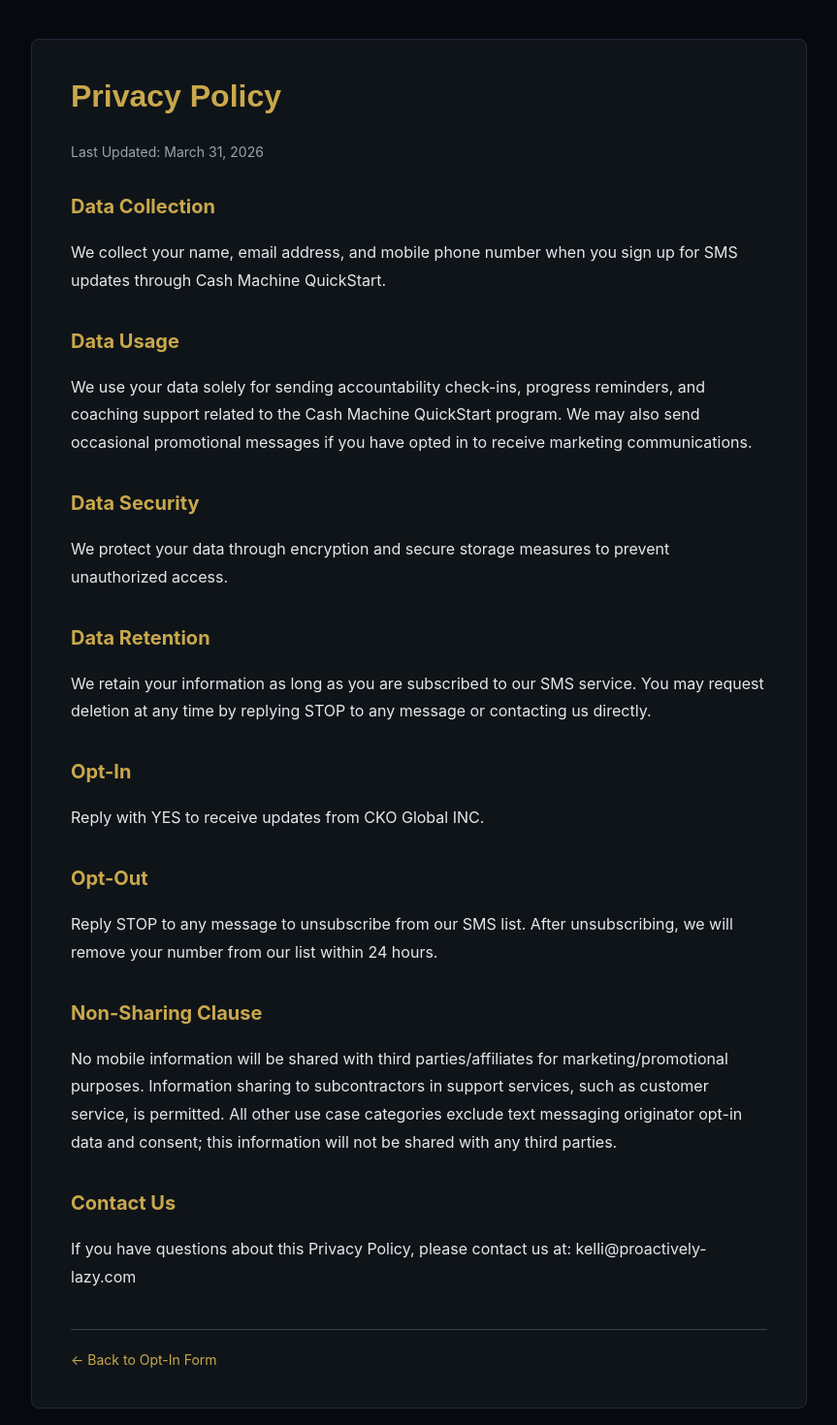
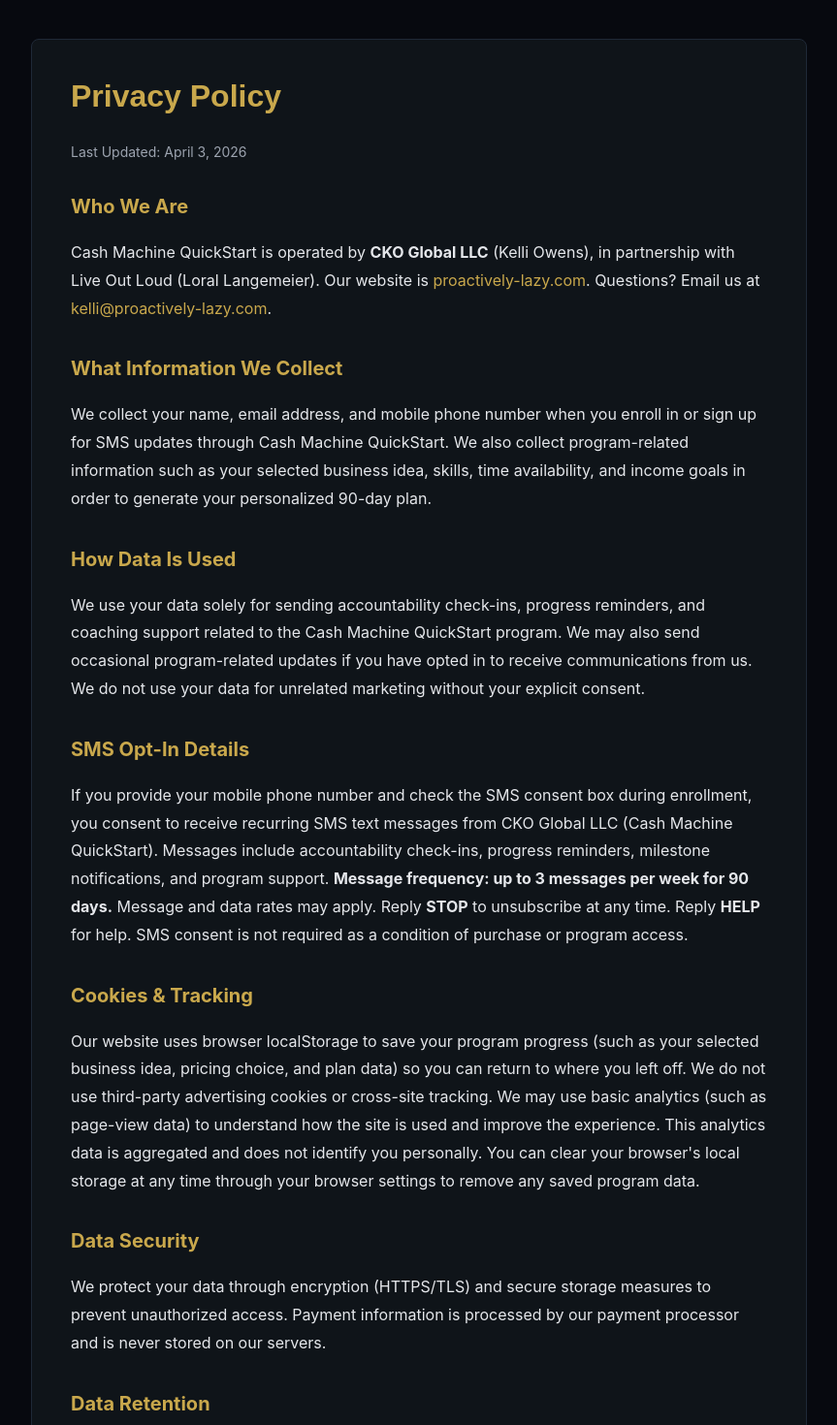
Before and after one commit to CKOGlobal/CashMachineQuickstart, a React (Vite) app: page /privacy in a window 1280 px wide. Shown: the top 1470 px of the page at 97% size, without its empty margins (208-1071 px from the left). Built offline with nearby package versions, Linux system fonts and the light colour scheme.

Commit message:
Add files via upload

```diff
--- a/src/Privacy.jsx
+++ b/src/Privacy.jsx
@@ -24,69 +24,102 @@
         </h1>
 
         <p style={{ color: '#9CA3AF', fontSize: '14px', marginBottom: '30px' }}>
-          Last Updated: March 31, 2026
+          Last Updated: April 3, 2026
         </p>
+
         <div style={{ color: '#E5E7EB', lineHeight: '1.8', fontSize: '16px' }}>
+
           <h2 style={{ color: '#C9A84C', fontSize: '20px', marginTop: '30px', marginBottom: '15px' }}>
-            Data Collection
+            Who We Are
           </h2>
           <p style={{ marginBottom: '20px' }}>
-            We collect your name, email address, and mobile phone number when you sign up for SMS updates
-            through Cash Machine QuickStart.
+            Cash Machine QuickStart is operated by <strong>CKO Global LLC</strong> (Kelli Owens), in partnership with Live Out Loud (Loral Langemeier). Our website is <a href="https://proactively-lazy.com" style={{ color: '#C9A84C', textDecoration: 'none' }}>proactively-lazy.com</a>. Questions? Email us at <a href="mailto:kelli@proactively-lazy.com" style={{ color: '#C9A84C', textDecoration: 'none' }}>kelli@proactively-lazy.com</a>.
           </p>
+
           <h2 style={{ color: '#C9A84C', fontSize: '20px', marginTop: '30px', marginBottom: '15px' }}>
-            Data Usage
+            What Information We Collect
           </h2>
           <p style={{ marginBottom: '20px' }}>
-            We use your data solely for sending accountability check-ins, progress reminders, and coaching
-            support related to the Cash Machine QuickStart program. We may also send occasional promotional
-            messages if you have opted in to receive marketing communications.
+            We collect your name, email address, and mobile phone number when you enroll in or sign up for SMS updates through Cash Machine QuickStart. We also collect program-related information such as your selected business idea, skills, time availability, and income goals in order to generate your personalized 90-day plan.
           </p>
+
+          <h2 style={{ color: '#C9A84C', fontSize: '20px', marginTop: '30px', marginBottom: '15px' }}>
+            How Data Is Used
+          </h2>
+          <p style={{ marginBottom: '20px' }}>
+            We use your data solely for sending accountability check-ins, progress reminders, and coaching support related to the Cash Machine QuickStart program. We may also send occasional program-related updates if you have opted in to receive communications from us. We do not use your data for unrelated marketing without your explicit consent.
+          </p>
+
+          <h2 style={{ color: '#C9A84C', fontSize: '20px', marginTop: '30px', marginBottom: '15px' }}>
+            SMS Opt-In Details
+          </h2>
+          <p style={{ marginBottom: '20px' }}>
+            If you provide your mobile phone number and check the SMS consent box during enrollment, you consent to receive recurring SMS text messages from CKO Global LLC (Cash Machine QuickStart). Messages include accountability check-ins, progress reminders, milestone notifications, and program support. <strong>Message frequency: up to 3 messages per week for 90 days.</strong> Message and data rates may apply. Reply <strong>STOP</strong> to unsubscribe at any time. Reply <strong>HELP</strong> for help. SMS consent is not required as a condition of purchase or program access.
+          </p>
+
+          <h2 style={{ color: '#C9A84C', fontSize: '20px', marginTop: '30px', marginBottom: '15px' }}>
+            Cookies &amp; Tracking
+          </h2>
+          <p style={{ marginBottom: '20px' }}>
+            Our website uses browser localStorage to save your program progress (such as your selected business idea, pricing choice, and plan data) so you can return to where you left off. We do not use third-party advertising cookies or cross-site tracking. We may use basic analytics (such as page-view data) to understand how the site is used and improve the experience. This analytics data is aggregated and does not identify you personally. You can clear your browser's local storage at any time through your browser settings to remove any saved program data.
+          </p>
+
           <h2 style={{ color: '#C9A84C', fontSize: '20px', marginTop: '30px', marginBottom: '15px' }}>
             Data Security
           </h2>
           <p style={{ marginBottom: '20px' }}>
-            We protect your data through encryption and secure storage measures to prevent unauthorized access.
+            We protect your data through encryption (HTTPS/TLS) and secure storage measures to prevent unauthorized access. Payment information is processed by our payment processor and is never stored on our servers.
           </p>
+
           <h2 style={{ color: '#C9A84C', fontSize: '20px', marginTop: '30px', marginBottom: '15px' }}>
             Data Retention
           </h2>
           <p style={{ marginBottom: '20px' }}>
-            We retain your information as long as you are subscribed to our SMS service. You may request
-            deletion at any time by replying STOP to any message or contacting us directly.
+            We retain your information as long as you are subscribed to our SMS service or enrolled in the program. You may request deletion at any time by replying STOP to any message or contacting us directly at kelli@proactively-lazy.com.
           </p>
+
           <h2 style={{ color: '#C9A84C', fontSize: '20px', marginTop: '30px', marginBottom: '15px' }}>
             Opt-In
           </h2>
           <p style={{ marginBottom: '20px' }}>
-            Reply with YES to receive updates from CKO Global INC.
+            You opt in to SMS messages by checking the SMS consent checkbox during enrollment and submitting the enrollment form. Consent is voluntary and not required to participate in the program.
           </p>
+
           <h2 style={{ color: '#C9A84C', fontSize: '20px', marginTop: '30px', marginBottom: '15px' }}>
             Opt-Out
           </h2>
           <p style={{ marginBottom: '20px' }}>
-            Reply STOP to any message to unsubscribe from our SMS list. After unsubscribing, we will remove
-            your number from our list within 24 hours.
+            Reply STOP to any message to unsubscribe from our SMS list. After unsubscribing, we will remove your number from our list and you will receive no further messages. You may also contact us directly to be removed.
           </p>
+
           <h2 style={{ color: '#C9A84C', fontSize: '20px', marginTop: '30px', marginBottom: '15px' }}>
-            Non-Sharing Clause
+            User Rights
           </h2>
           <p style={{ marginBottom: '20px' }}>
-            No mobile information will be shared with third parties/affiliates for marketing/promotional
-            purposes. Information sharing to subcontractors in support services, such as customer service,
-            is permitted. All other use case categories exclude text messaging originator opt-in data and
-            consent; this information will not be shared with any third parties.
+            You have the right to access, correct, or request deletion of the personal data we hold about you. To exercise any of these rights, contact us at kelli@proactively-lazy.com. California residents have additional rights under CCPA, including the right to know what personal information is collected and the right to opt out of the sale of personal information. We do not sell your personal information.
           </p>
+
+          <h2 style={{ color: '#C9A84C', fontSize: '20px', marginTop: '30px', marginBottom: '15px' }}>
+            No Sharing of SMS Opt-In Data (CRITICAL)
+          </h2>
+          <p style={{ marginBottom: '20px' }}>
+            No mobile information — including phone numbers, SMS opt-in data, and messaging consent — will be shared with third parties or affiliates for marketing or promotional purposes. Information may be shared with subcontractors who support the delivery of this service (such as our SMS platform provider), solely for the purpose of sending the messages you have consented to receive. All other use-case categories exclude text messaging originator opt-in data and consent; this information will not be shared with any third parties under any circumstances.
+          </p>
+
           <h2 style={{ color: '#C9A84C', fontSize: '20px', marginTop: '30px', marginBottom: '15px' }}>
             Contact Us
           </h2>
           <p style={{ marginBottom: '20px' }}>
-            If you have questions about this Privacy Policy, please contact us at: kelli@proactively-lazy.com
+            If you have questions about this Privacy Policy, please contact us at:{' '}
+            <a href="mailto:kelli@proactively-lazy.com" style={{ color: '#C9A84C', textDecoration: 'none' }}>kelli@proactively-lazy.com</a>
+            <br />CKO Global LLC · <a href="https://proactively-lazy.com" style={{ color: '#C9A84C', textDecoration: 'none' }}>proactively-lazy.com</a>
           </p>
+
         </div>
+
         <div style={{ marginTop: '40px', paddingTop: '20px', borderTop: '1px solid #374151' }}>
-          <a href="/cmqs-opt-in" style={{ color: '#C9A84C', textDecoration: 'none', fontSize: '14px' }}>
-            ← Back to Opt-In Form
+          <a href="/" style={{ color: '#C9A84C', textDecoration: 'none', fontSize: '14px' }}>
+            ← Back to Cash Machine QuickStart
           </a>
         </div>
       </div>
```
